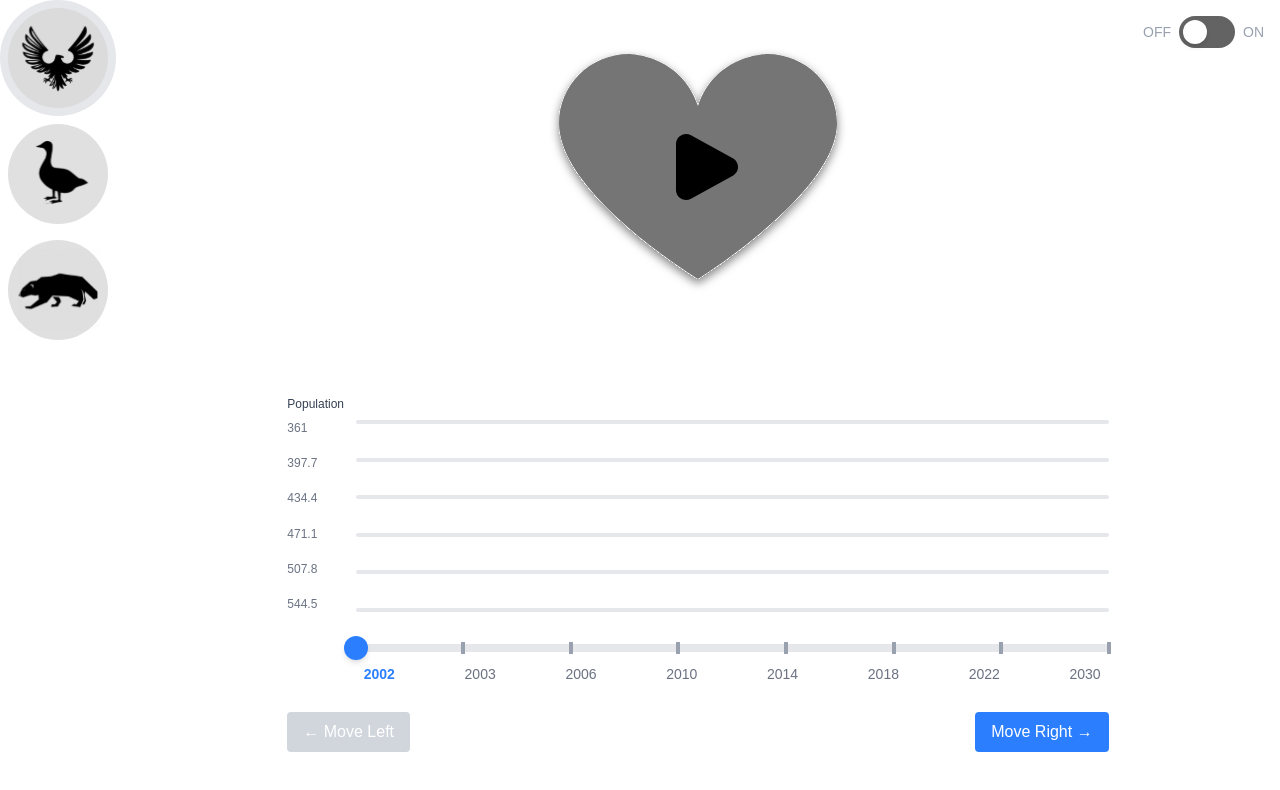
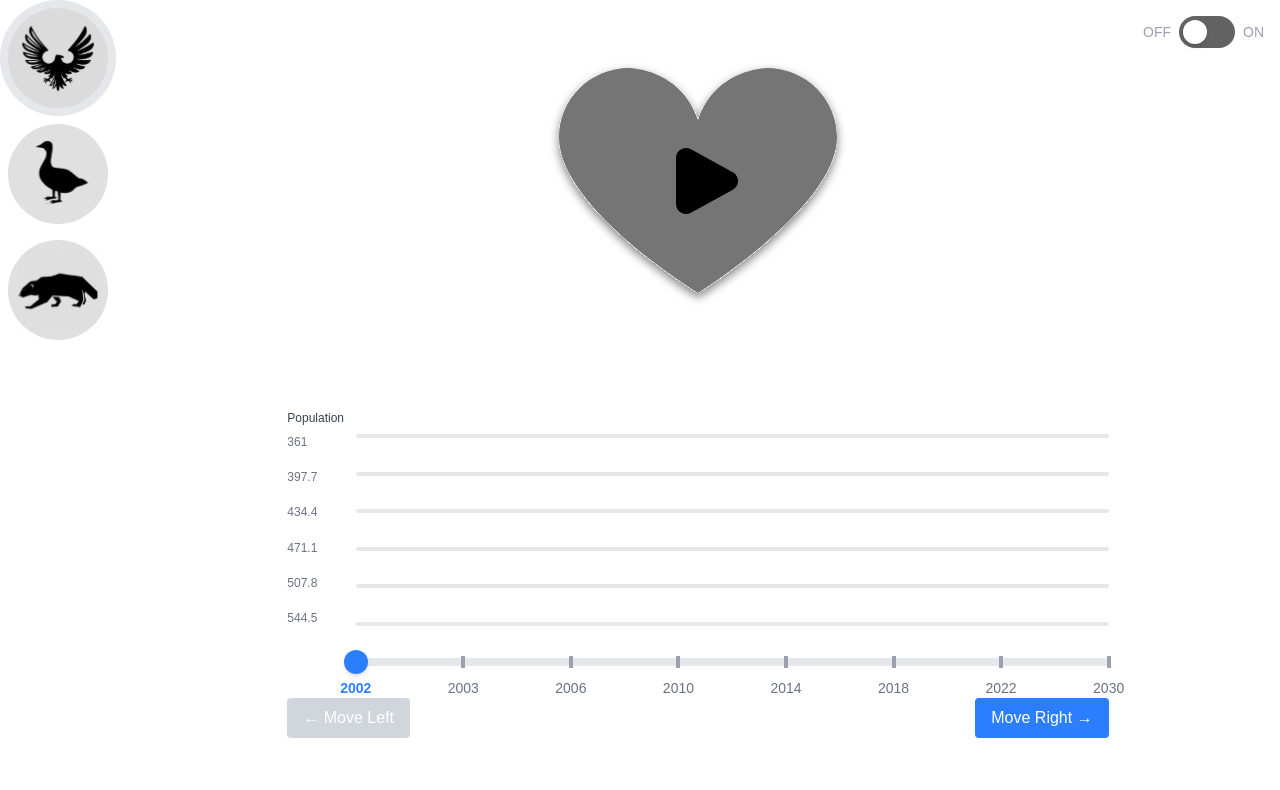
Before and after one commit to hsinlun99/sound-in-interaction, a Next.js app: page / in a window 1280 px wide. Both pictures are taken after a click on the button "Start". Shown: the top 790 px of the page. Built offline with nearby package versions, Linux system fonts and the light colour scheme; no server answers.

Commit message:
feat: :lipstick: align tick mark and year label

```diff
--- a/src/components/InteractiveSlider.tsx
+++ b/src/components/InteractiveSlider.tsx
@@ -452,16 +452,20 @@ const InteractiveSlider: React.FC<InteractiveSliderProps> = ({ years, audioConte
           {/* Slider track - aligned with grid */}
           <div className="relative w-full h-2 bg-gray-200 rounded-full mb-2">
             {/* Tick marks for each year */}
+            <div className="absolute w-full h-0" style={{ top: '10px' }}>
               {years.map((_, index) => {
+                // 獲取年份標籤的位置百分比
                 const tickPosition = (index / (years.length - 1)) * 100;
+                const isCurrentYear = index === currentIndex;
                 return (
                   <div
                     key={index}
-                  className="absolute w-1 h-3 bg-gray-400 -mt-0.5 transform -translate-x-1/2"
-                  style={{ left: `${tickPosition}%` }}
+                    className={`absolute w-1 ${isCurrentYear ? 'h-4 bg-blue-500' : 'h-3 bg-gray-400'} -translate-x-1/2`}
+                    style={{ left: `${tickPosition}%`, bottom: '0' }}
                   ></div>
                 );
               })}
+            </div>
             {/* Slider thumb */}
             <div
               className="absolute w-6 h-6 bg-blue-500 rounded-full -ml-3 -mt-2 cursor-pointer shadow-md hover:bg-blue-600 transition-colors z-10"
@@ -471,11 +475,14 @@ const InteractiveSlider: React.FC<InteractiveSliderProps> = ({ years, audioConte
 
           {/* Year labels */}
           <div className="relative w-full flex justify-between mb-4">
-            {years.map((year, index) => (
+            {years.map((year, index) => {
+              // 計算標籤位置，確保與刻度對齊
+              const labelPosition = (index / (years.length - 1)) * 100;
+              return (
                 <div
                   key={year}
                   className={`
-                  text-sm
+                    absolute text-sm
                     ${currentIndex === index ? 'text-blue-500 font-bold' : 'text-gray-500'}
                     cursor-pointer
                     hover:text-blue-600
@@ -487,12 +494,15 @@ const InteractiveSlider: React.FC<InteractiveSliderProps> = ({ years, audioConte
                     py-1
                     rounded-md
                     hover:bg-blue-50
+                    -translate-x-1/2
                   `}
+                  style={{ left: `${labelPosition}%` }}
                   onClick={() => handleYearClick(index)}
                 >
                   {year}
                 </div>
-            ))}
+              );
+            })}
           </div>
         </div>
       </div>
```
Lines whose indentation alone changed are shown as unchanged.
